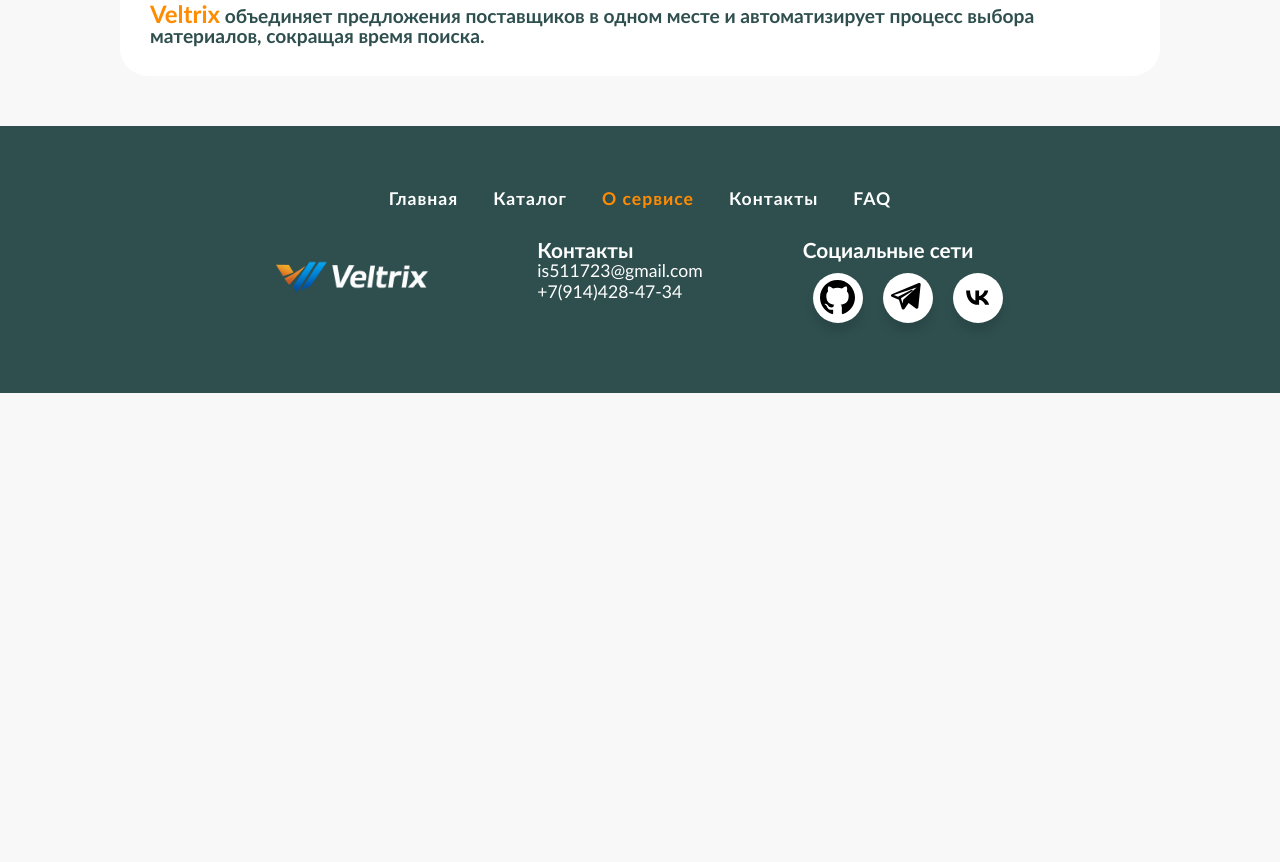
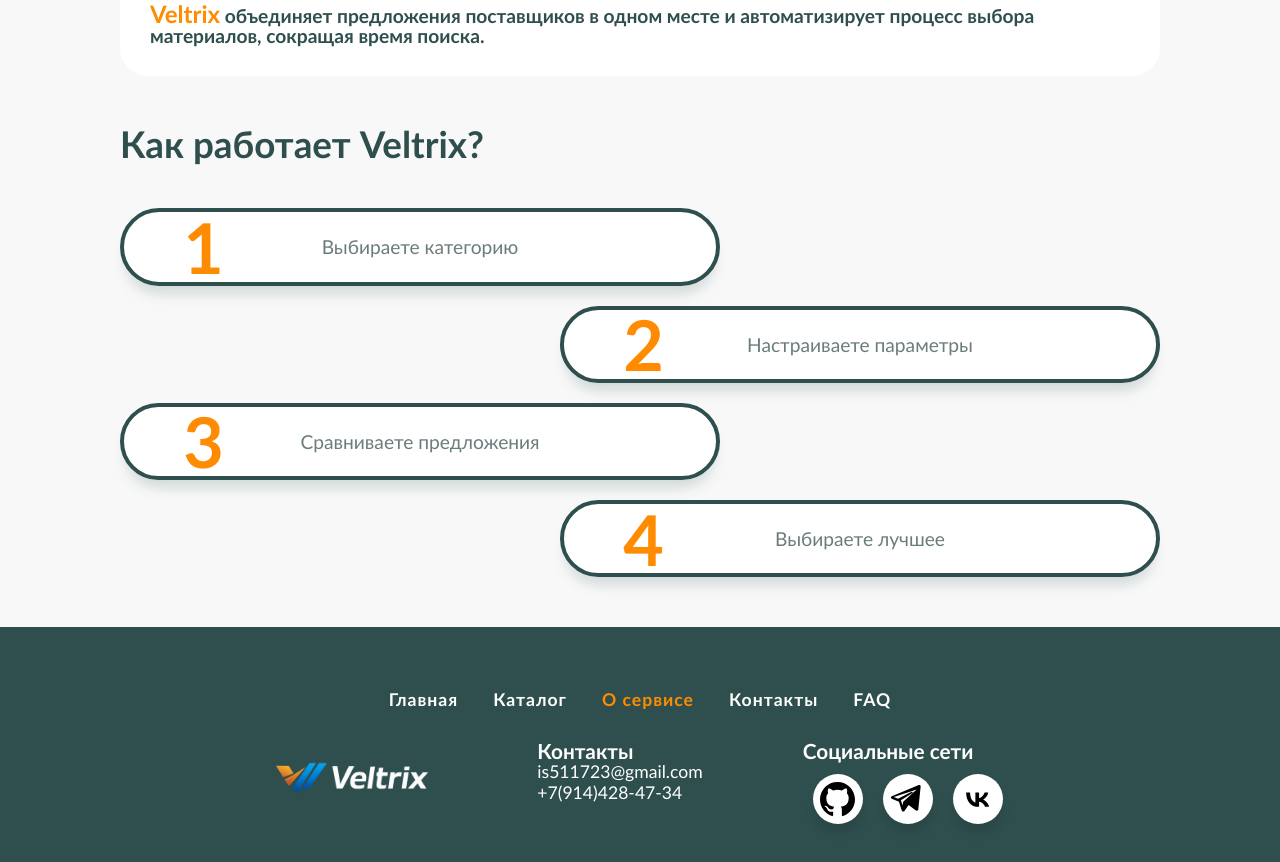
Before and after one commit to toopooriik/vertlix, a Next.js app in the folder frontend/: page /about in a window 1280 px wide. Shown: the part 920-1782 px from the top of the page. Before the commit the page ends 1313 px from the top, so only its background shows below. Built offline with nearby package versions, Linux system fonts and the light colour scheme.

Commit message:
feat(about): Создает секцию "Как работает Veltrix?" на странице "О нас"

```diff
--- a/frontend/app/about/page.tsx
+++ b/frontend/app/about/page.tsx
@@ -1,10 +1,12 @@
 import Hero from "@/components/sections/about/Hero";
 import Reasons from "@/components/sections/about/Reasons";
+import Works from "@/components/sections/about/Works";
 export default function HomePage() {
     return (
         <main>
             <Hero/>
             <Reasons/>
+            <Works/>
         </main>
     );
 }
--- /dev/null
+++ b/frontend/components/sections/about/Works/WorkType.ts
@@ -0,0 +1,3 @@
+export default interface WorkType{
+    text: string,
+}
--- /dev/null
+++ b/frontend/components/sections/about/Works/Works.module.scss
@@ -0,0 +1,72 @@
+@use '@/styles/mixins' as *;
+@use '@/styles/variables' as *;
+
+.works{
+
+  &__content{
+    width: 100%;
+    display: flex;
+    flex-direction: column;
+    gap: 46px;
+  }
+  &__title{
+    font-size: 2.3rem;
+    line-height: 2.3rem;
+  }
+  &__cards{
+    display: flex;
+    flex-direction: column;
+    gap: 20px;
+  }
+  &__right, &__left{
+    width: 100%;
+    display: flex;
+  }
+  &__right{
+    justify-content: end;
+  }
+  &__left{
+    justify-content: start;
+  }
+  &__card{
+    position: relative;
+    max-width: 600px;
+    width: 100%;
+    display: flex;
+    justify-content: center;
+    background-color: $white;
+    padding: 25px 0;
+    border-radius: 100px;
+    border: 4px solid $main-color;
+    -webkit-box-shadow: 0px 13px 14px -6px rgba($main-color, 0.2);
+    -moz-box-shadow: 0px 13px 14px -6px rgba($main-color, 0.2);
+    box-shadow: 0px 13px 14px -6px rgba($main-color, 0.2);
+  }
+  &__number{
+    position: absolute;
+    top: 0;
+    left:10%;
+    display: flex;
+    align-items: center;
+    height: 100%;
+    font-size: 70px;
+    line-height: 70px;
+    color: $alt-color;
+  }
+  &__text{
+    width: 75%;
+    text-align: center;
+    font-size: 1.2rem;
+    line-height: 1.2rem;
+  }
+  @include adaptive(table){
+    &__text{
+      width: 50%;
+    }
+  }
+  @include adaptive(mobile){
+    &__text{
+      width: 50%;
+    }
+  }
+}
--- /dev/null
+++ b/frontend/components/sections/about/Works/Works.tsx
@@ -0,0 +1,49 @@
+import Container from "@/components/layout/Container";
+import style from './Works.module.scss';
+import WorkType from "@/components/sections/about/Works/WorkType";
+
+const works: WorkType[] = [
+    {
+        text: 'Выбираете категорию',
+    },
+    {
+        text: 'Настраиваете параметры',
+    },
+    {
+        text: 'Сравниваете предложения',
+    },
+    {
+        text: 'Выбираете лучшее',
+    },
+
+]
+
+export default function Works() {
+    return (
+        <div className={style.works}>
+            <Container>
+                <div className={style.works__content}>
+                    <h2 className={style.works__title}>
+                        Как работает Veltrix?
+                    </h2>
+                    <div className={style.works__cards}>
+                        {works.map((item, index) => {
+                            return (
+                                <div className={`${index % 2 === 0 ? style.works__left : style.works__right}`} key={index}>
+                                    <div className={style.works__card}>
+                                        <h4 className={style.works__number}>
+                                            {index+1}
+                                        </h4>
+                                        <p className={style.works__text}>
+                                            {item.text}
+                                        </p>
+                                    </div>
+                                </div>
+                            )
+                        })}
+                    </div>
+                </div>
+            </Container>
+        </div>
+    )
+}
--- /dev/null
+++ b/frontend/components/sections/about/Works/index.ts
@@ -0,0 +1 @@
+export { default } from './Works';
```
